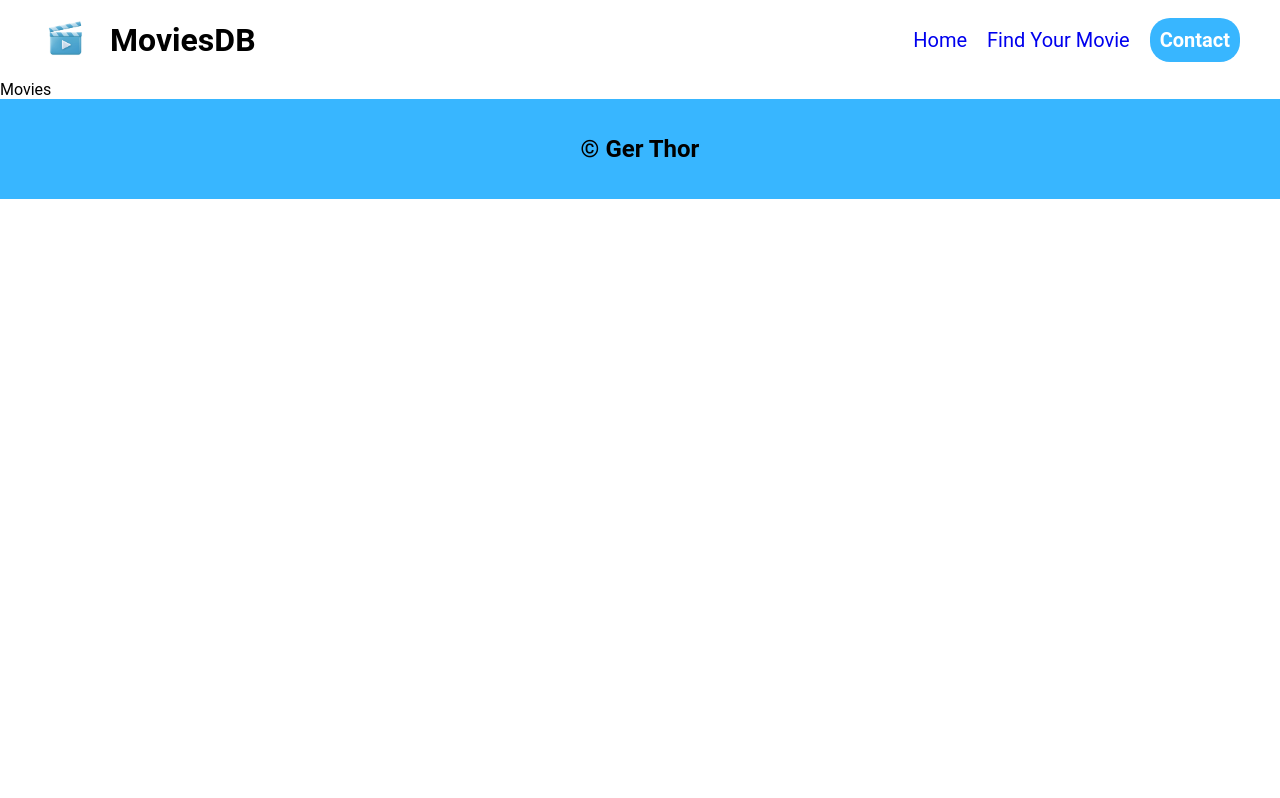
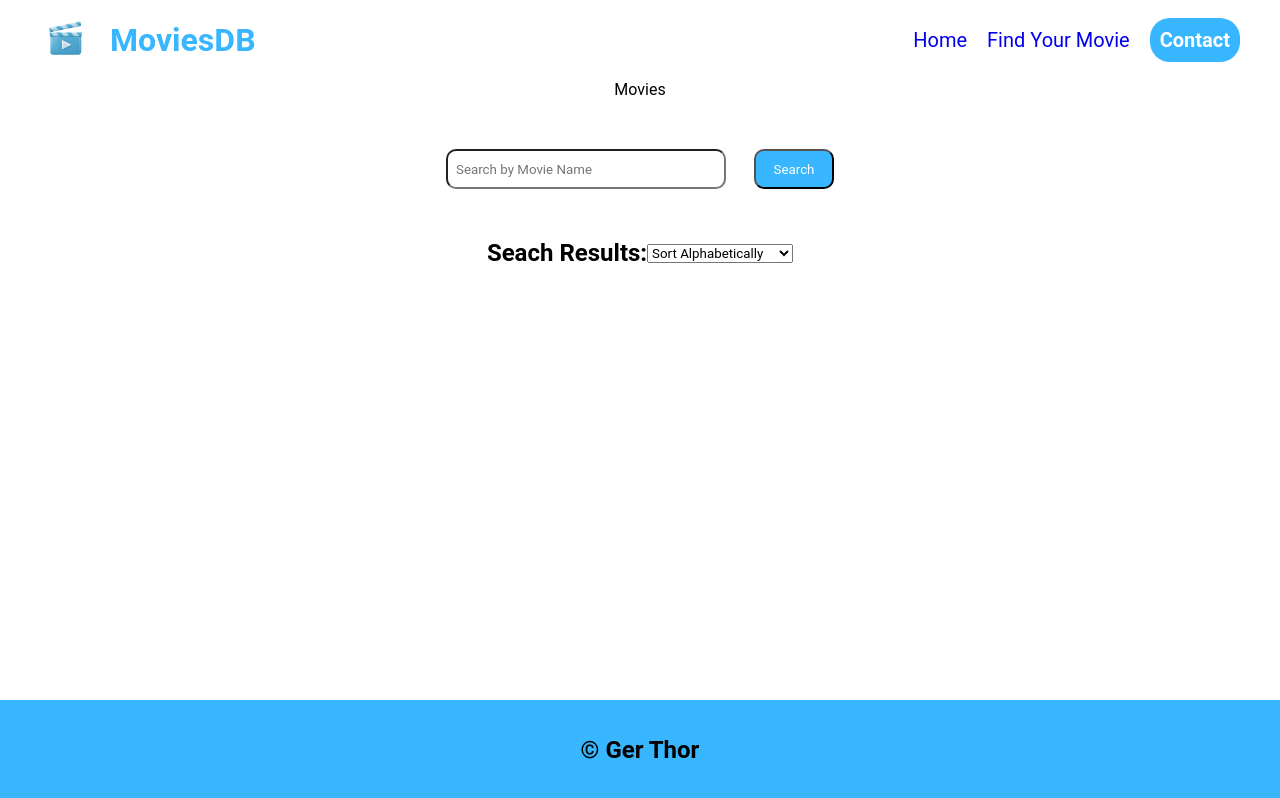
Before and after one commit to GerThor/MoviesDB-React, a React (Create React App) app: page /movies in a window 1280 px wide. Built offline with nearby package versions, Linux system fonts and the light colour scheme.

Commit message:
form navigation, some movie page UI implemented

```diff
--- a/src/App.js
+++ b/src/App.js
@@ -12,7 +12,7 @@ function App() {
         <Routes>
           <Route path="/" element={<Home />}></Route>
           <Route path="/movies" element={<Movies />}></Route>
-          {/* Make a dynamic route from movie ID */}
+          {/* <Route path="/:movieId" element= Make a dynamic route from movie ID */}
         </Routes>
         <Footer></Footer>
       </div>
--- /dev/null
+++ b/src/components/ui/Movie.jsx
@@ -0,0 +1,10 @@
+import React from 'react'
+
+const Movie = () => {
+  return (
+    <div>Movie</div>
+  )
+}
+
+
+export default Movie;
--- /dev/null
+++ b/src/components/ui/SearchBar.jsx
@@ -0,0 +1,52 @@
+import React from "react";
+import { useNavigate, useLocation } from "react-router-dom";
+import axios from "axios";
+
+// https://www.omdbapi.com/?apikey=df6f10c4&s=fast&page=1
+// https://www.omdbapi.com/?apikey=df6f10c4&s=${inputstring}&page=${incrementpages} // implement arrow key to display new movies by calling api with incrementing pages
+
+const SearchBar = () => {
+  // const [nav, setNav] = useState("")
+  const navigate = useNavigate();
+  const { pathname } = useLocation();
+
+
+  const handleFormSubmit = (event) => {
+    event.preventDefault();
+    // console.log("test")
+    console.log(pathname)
+    if (pathname === "/") {
+      navigate("/movies")
+    }
+    fetchMovieAPI();
+  }
+
+  async function fetchMovieAPI () {
+    const {data} = await axios.get("https://www.omdbapi.com/?apikey=df6f10c4&s=fast&page=1")
+    const movieArray = data.Search;
+    console.log(movieArray)
+  }
+
+  // useEffect(() => {
+  //   // handleFormSubmit();
+  // }, [])
+
+  return (
+    <div>
+      <form id="search__bar--form" onSubmit={handleFormSubmit}>
+        <input
+          id="search__bar--input"
+          type="text"
+          name="query"
+          placeholder="Search by Movie Name"
+          // required
+        />
+        <button className="btn search__button" type="submit">
+          Search
+        </button>
+      </form>
+    </div>
+  );
+};
+
+export default SearchBar;
--- a/src/index.css
+++ b/src/index.css
@@ -14,6 +14,12 @@
   min-height: 100vh;
 }
 
+.btn {
+  cursor: pointer;
+}
+
+/* NAVIGATION */
+
 .nav__bar {
   display: flex;
   justify-content: space-between;
@@ -27,6 +33,10 @@
   justify-content: center;
   align-items: center;
   gap: 20px;
+}
+
+.nav__header--text {
+  color: #38b6ff;
 }
 
 .nav__links {
@@ -47,38 +57,13 @@
   padding: 10px;
   border-radius: 20px;
   color: white;
-  font-weight: 700;
+  font-weight: 600;
+  cursor: not-allowed;
 }
 
-
-/* HOME */
-
-.home__body--container {
-  display: flex;
-  justify-content: center;
-  align-items: center;
-  max-width: 100%;
-}
-
-.row {
-  max-width: 75%;
-}
-
-.row__home {
-  display: flex;
-  flex-direction: column;
-  /* justify-content: center; */
-  align-items: center;
-  gap: 100px;
-}
-
-.home__body--header {
-  display: flex;
-  flex-direction: column;
-  align-items: center;
-  gap: 50px;
-  margin-top: 110px;
-  /* transform: translateY(50px); */
+.search__bar--header {
+  font-size: 32px;
+  color: #38b6ff;
 }
 
 #search__bar--form {
@@ -105,6 +90,77 @@
 }
 
 
+/* HOME */
+
+.body__container {
+  display: flex;
+  justify-content: center;
+  align-items: center;
+  width: 100%;
+}
+
+.row {
+  max-width: 75%;
+}
+
+.row__home {
+  display: flex;
+  flex-direction: column;
+  /* justify-content: center; */
+  align-items: center;
+  gap: 100px;
+}
+
+
+/* .row__movie--page {
+
+} */
+
+.home__body--header {
+  display: flex;
+  flex-direction: column;
+  align-items: center;
+  gap: 50px;
+  margin-top: 110px;
+  /* transform: translateY(50px); */
+}
+
+/* .home__body__figure {
+  height: 2000px;
+} */
+
+
+
+
+
+/* MOVIES PAGE */
+
+
+.row__movie {
+  display: flex;
+  flex-direction: column;
+  /* justify-content: center; */
+  align-items: center;
+  gap: 50px;
+}
+
+.movie__header__container {
+  display: flex;
+  justify-content: space-between;
+  align-items: center;
+}
+
+.movies__search--header {
+  margin: 0 auto;
+}
+
+#dropdown__sort--bar {
+  /* margin-left: 60px; */
+}
+
+
+
+
 /* FOOTER */
 
 .footer {
@@ -114,4 +170,5 @@
   background-color: #38b6ff;
   height: 100px;
   text-align: center;
+  margin-top: auto;
 }
--- a/src/pages/Home.jsx
+++ b/src/pages/Home.jsx
@@ -1,18 +1,17 @@
 import React from 'react'
+import SearchBar from '../components/ui/SearchBar';
+import HomeFigure from "../assets/home_figure.jpg";
 
 const Home = () => {
   return (
-    <div className="home__body--container">
+    <div className="body__container">
       <div className="row row__home">
         <div className="home__body--header">
-          <h2>Search a Movie</h2>
-          <form id="search__bar--form">
-            <input id="search__bar--input" type="text" name="query" placeholder="Search by Movie Name" required/>
-            <button className="search__button btn" type="submit">Search</button>
-          </form>
+          <h2 className="search__bar--header">Search For Movies</h2>
+          <SearchBar></SearchBar>
         </div>
         <div className="home__body__figure">
-          <img src="https://st2.depositphotos.com/1105977/9877/i/450/depositphotos_98775856-stock-photo-retro-film-production-accessories-still.jpg" alt="" />
+          <img src={HomeFigure} alt="" />
         </div>
       </div>
     </div>
--- a/src/pages/Movies.jsx
+++ b/src/pages/Movies.jsx
@@ -1,10 +1,31 @@
-import React from 'react'
+import React from "react";
+import SearchBar from "../components/ui/SearchBar";
+import Movie from "../components/ui/Movie";
 
 const Movies = () => {
   return (
-    <div>Movies</div>
-  )
-}
+    <div className="body__container">
+      <div className="row row__movie">
+        <div>Movies</div>
+        <SearchBar></SearchBar>
+        <div className="movie__header__container">
+          <div className="movies__search--header">
+            <h2>Seach Results:</h2>
+          </div>
+          <select id="dropdown__sort--bar" onchange="filterMovies(event)">
+            <option value disabled selected>
+              Sort Alphabetically
+            </option>
+            <option value="A_to_Z">Alphabetically, A to Z</option>
+            <option value="Z_to_A">Alphabetically, Z to A</option>
+          </select>
+        </div>
+      </div>
+      <div className="movie__container--list loading__movie-list">
 
+      </div>
+    </div>
+  );
+};
 
 export default Movies;
```
Also changed, not shown: src/assets/home_figure.jpg (added).
